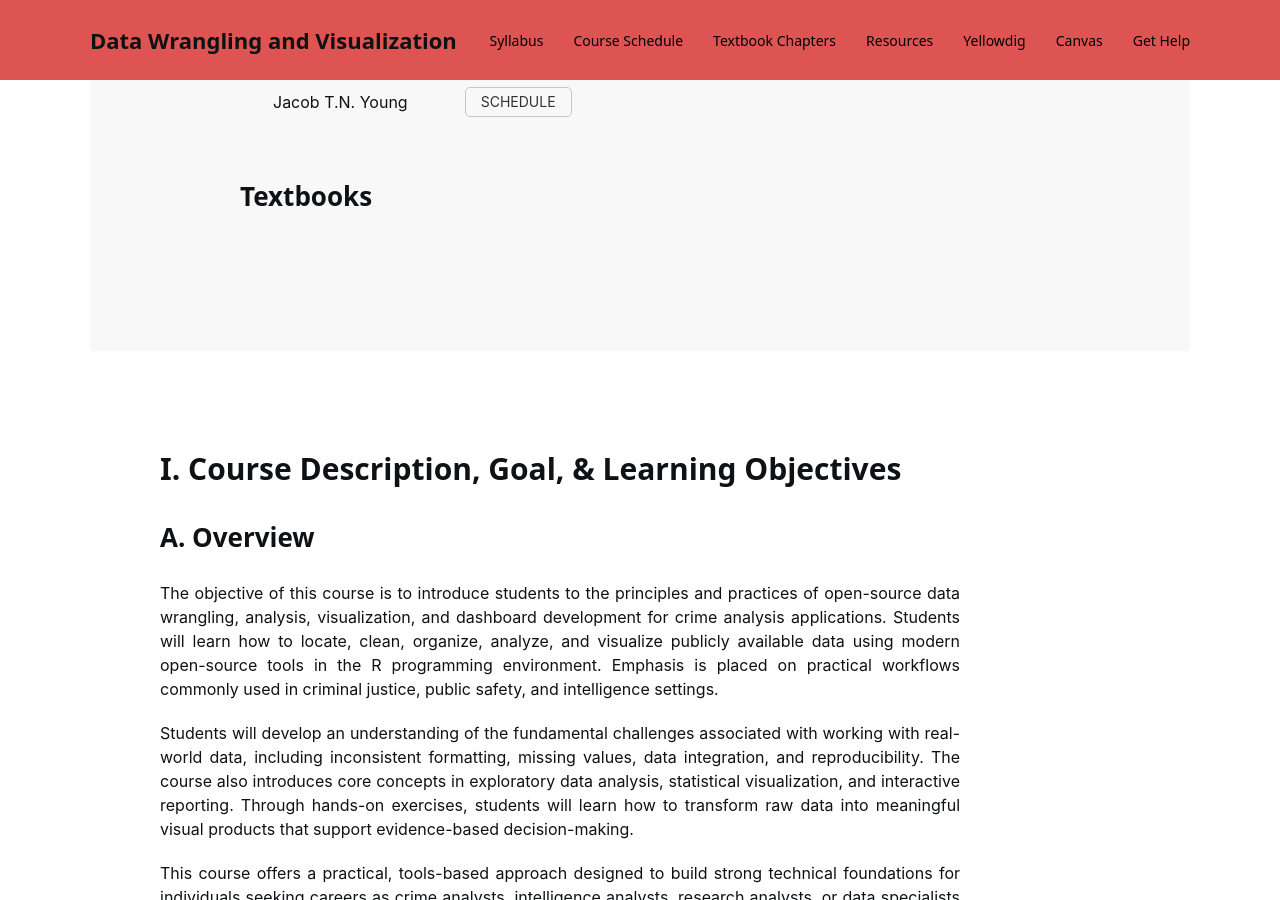
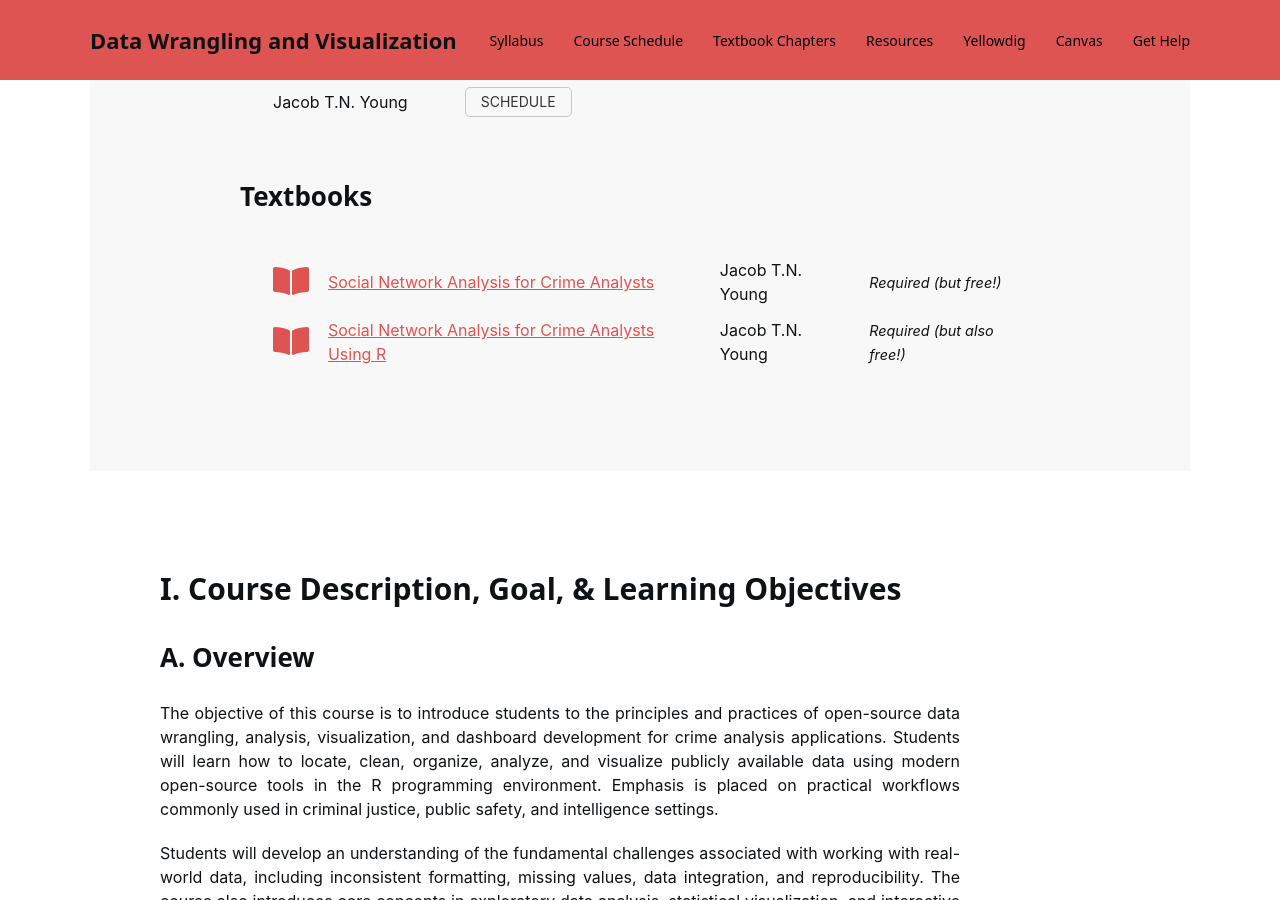
Before and after one commit to Watts-College/crj-541-fall-2026, a Jekyll site: the page built from index.md, in a window 1280 px wide and 900 px high, scrolled down 1397 px. Built offline with Jekyll 4.4.1, drawn with Linux system fonts in a browser that asks for light colours; nearby versions of some CDN libraries; a style sheet for code colours, icons or effects is not loaded.

Commit message:
Update index.md

```diff
--- a/index.md
+++ b/index.md
@@ -27,16 +27,17 @@ instructor:
    office_hours_location:
 
 
-textbook:
-- title: Data Wrangling and Visualization for Crime Analysts
-  authors: Jacob T.N. Young
-  link: https://jacobtnyoung.github.io/dwv4ca/
-  required: Required (but free!)
-
+textbooks:
 - title: Social Network Analysis for Crime Analysts
   authors: Jacob T.N. Young
   link: https://jacobtnyoung.github.io/snaca-textbook/
   required: Required (but free!)
+
+- title: Social Network Analysis for Crime Analysts Using R
+  authors: Jacob T.N. Young
+  link: https://jacobtnyoung.github.io/snaca-r/
+  required: Required (but also free!)
+
 
 
 ---
```
